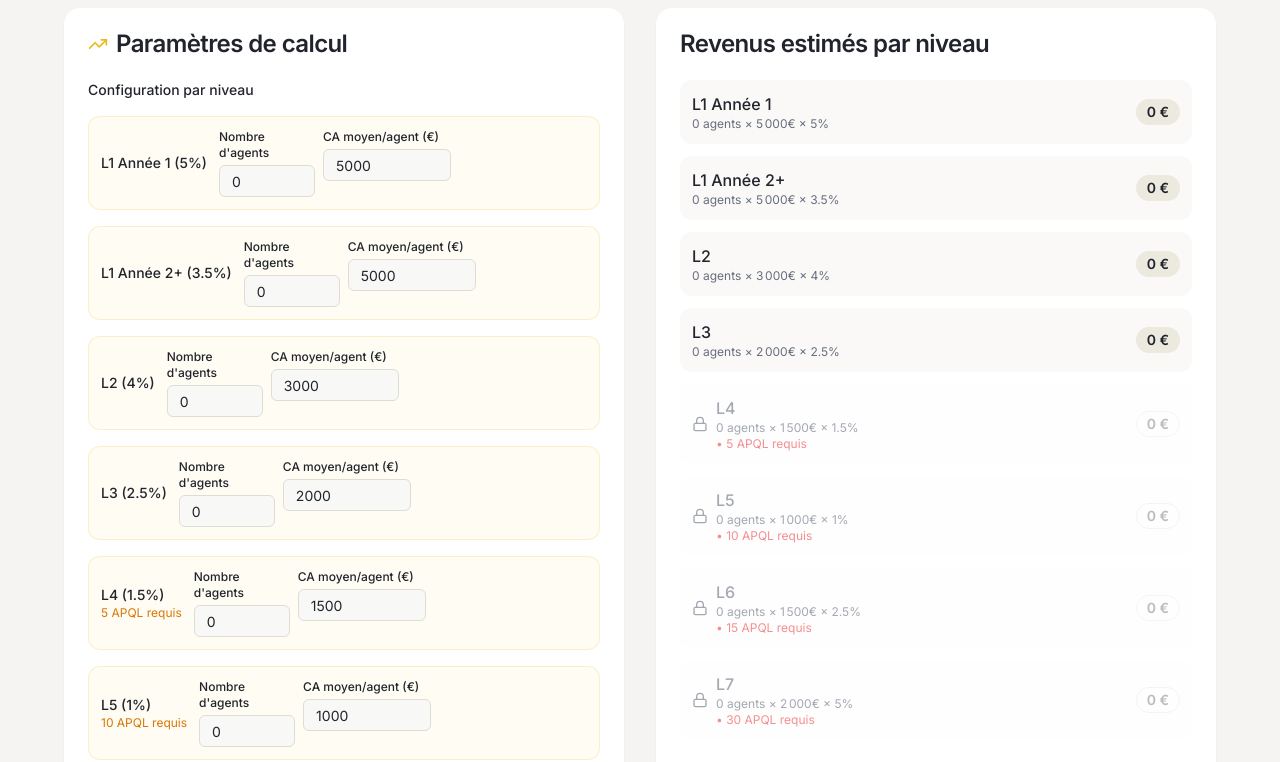
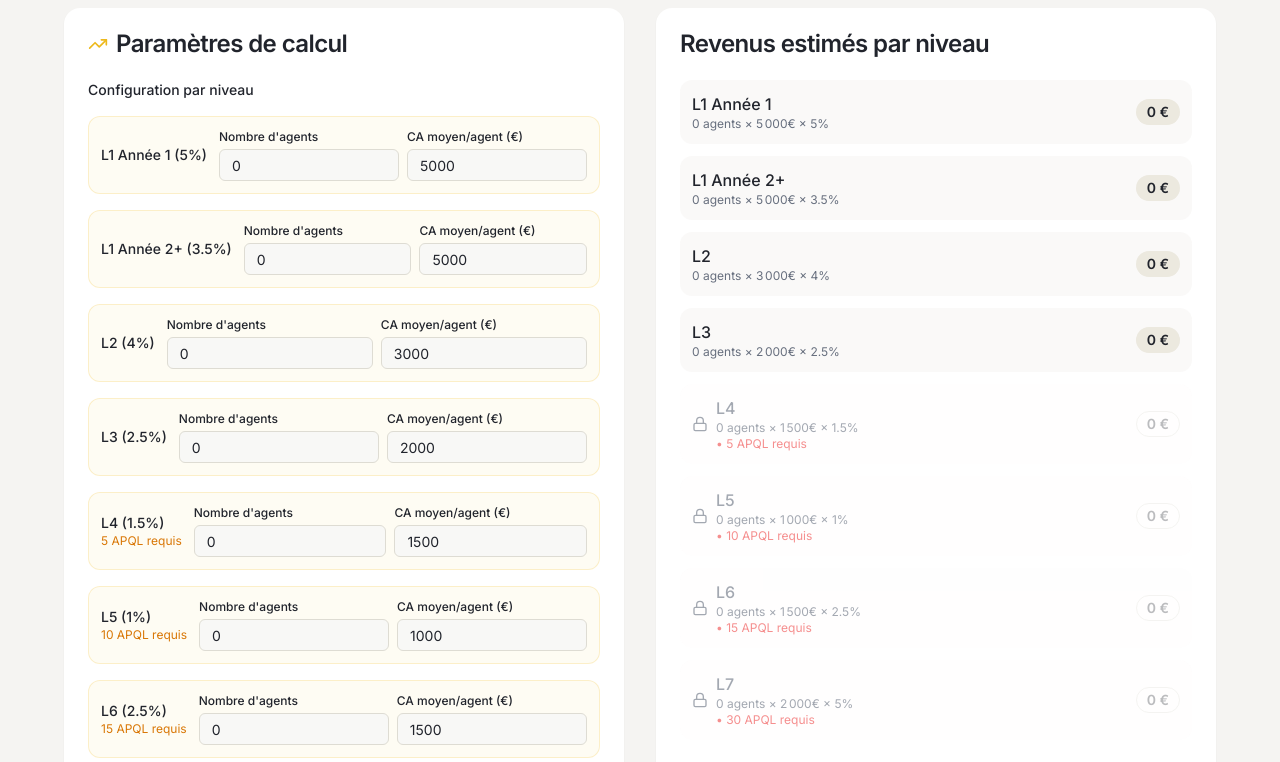
Before and after one commit to Sebsolo/prestige-dwellings-platform, a React (Vite) app: page /rejoindre-exp in a window 1280 px wide. Shown: the part 3220-3982 px from the top of the page. Built offline with nearby package versions, Linux system fonts and the light colour scheme; no server answers; the database is empty.

Commit message:
Reverted to commit b5951abce5f807140041d1f7c0f23df4eeeaeee6

```diff
--- a/src/components/RevShareCalculator.tsx
+++ b/src/components/RevShareCalculator.tsx
@@ -162,24 +162,24 @@ const RevShareCalculator = ({
                           </div>
 
                           <div className="flex gap-2 flex-1">
-                            <div className="w-24">
+                            <div className="flex-1">
                               <Label htmlFor={`agents-${level.key}`} className="text-xs font-medium block mb-1">
                                 Nombre d'agents
                               </Label>
                               <Input id={`agents-${level.key}`} type="number" value={agentCounts[level.key]} onChange={e => setAgentCounts(prev => ({
                             ...prev,
                             [level.key]: Math.max(0, Number(e.target.value) || 0)
-                          }))} className="h-8 text-sm w-full" min={0} />
+                          }))} className="h-8 text-sm" min={0} />
                             </div>
 
-                            <div className="w-32">
+                            <div className="flex-1">
                               <Label htmlFor={`revenue-${level.key}`} className="text-xs font-medium block mb-1">
                                 CA moyen/agent (€)
                               </Label>
                               <Input id={`revenue-${level.key}`} type="number" value={avgRevenues[level.key]} onChange={e => setAvgRevenues(prev => ({
                             ...prev,
                             [level.key]: Math.max(0, Number(e.target.value) || 0)
-                          }))} className="h-8 text-sm w-full" min={0} step={500} />
+                          }))} className="h-8 text-sm" min={0} step={500} />
                             </div>
                           </div>
                         </div>
```
